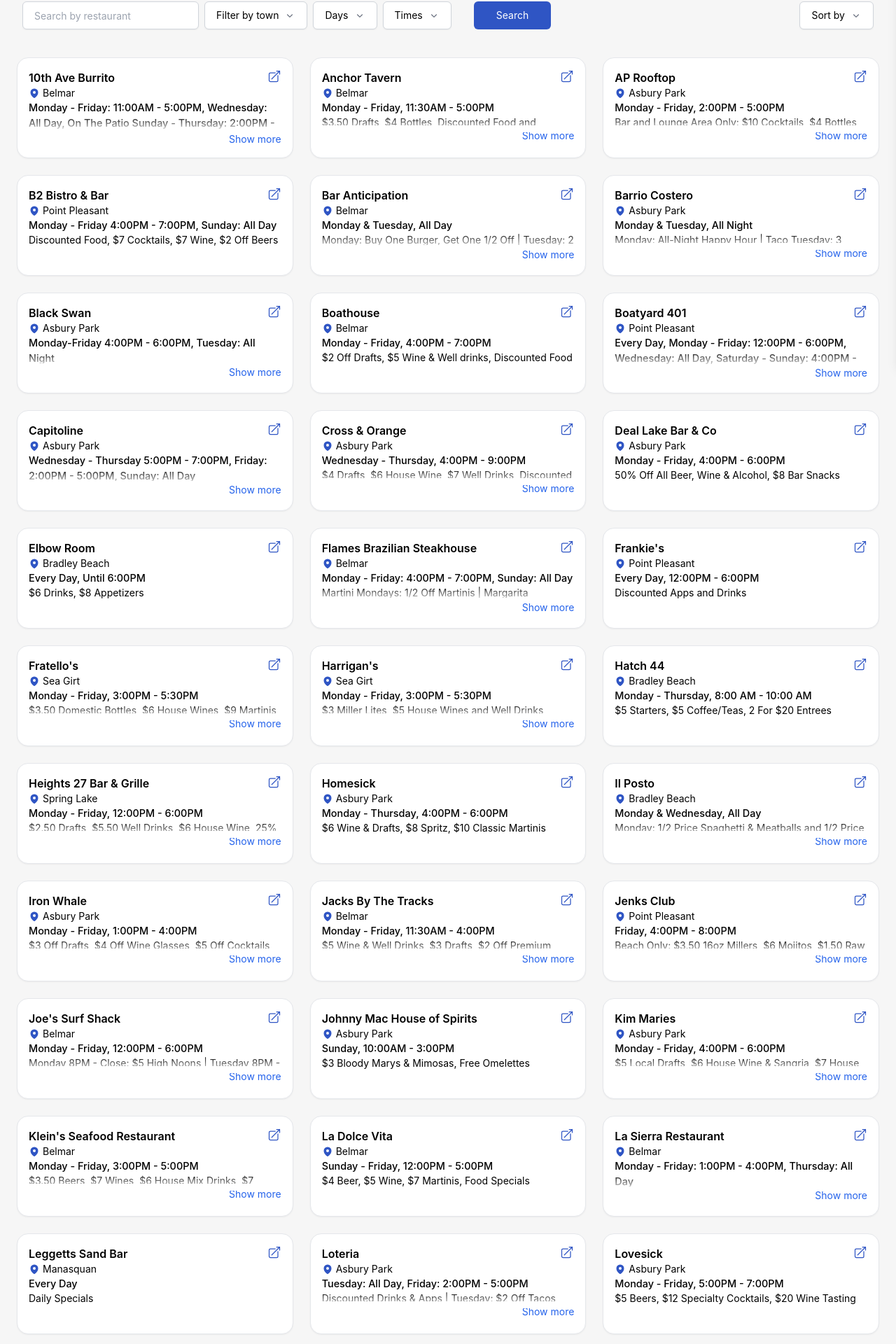
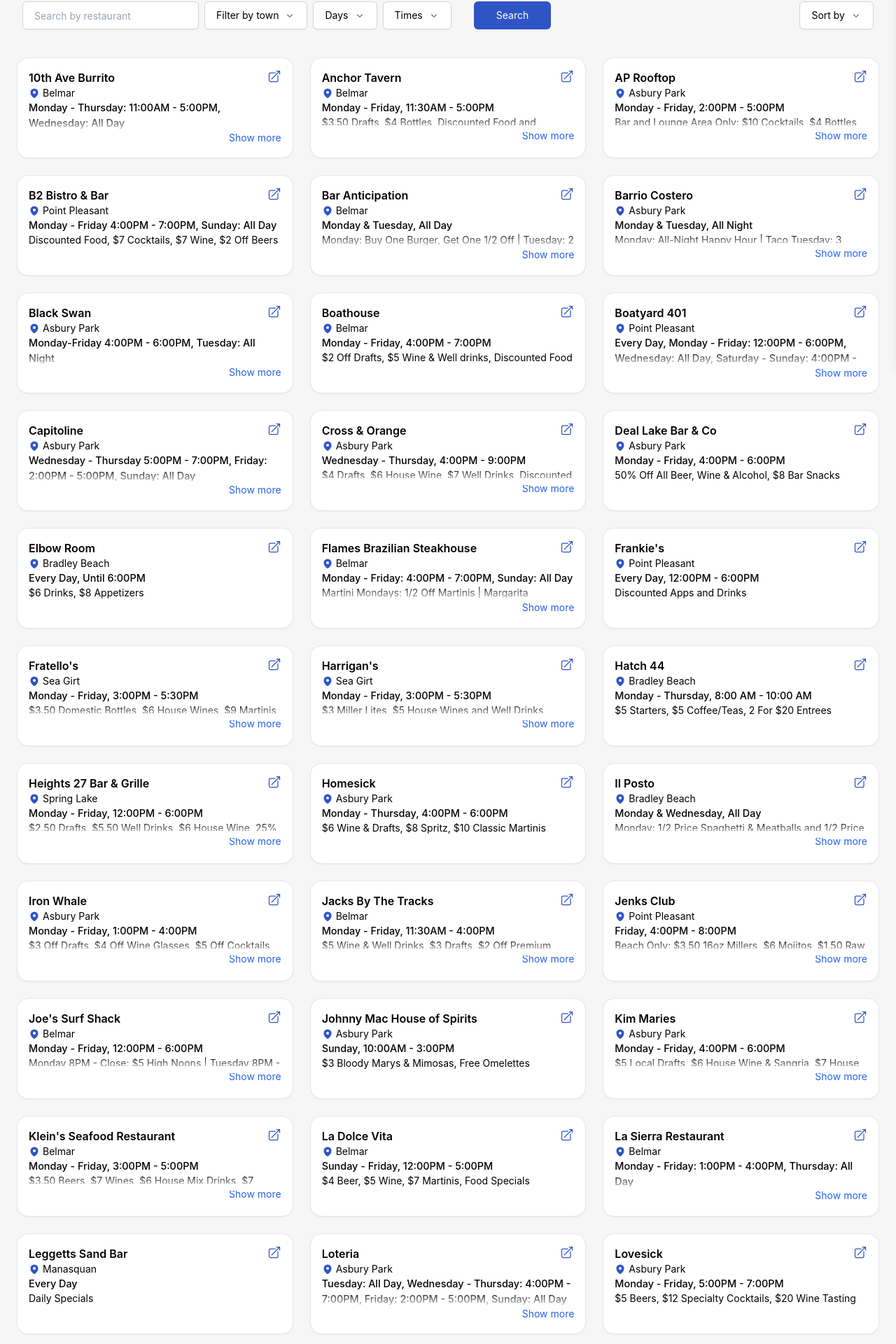
Before and after one commit to marytomkins/jersey-shore-happy-hours, a React (Create React App) app: page / in a window 1280 px wide. Shown: the part 278-2198 px from the top of the page at 70% size. Built offline with nearby package versions, Linux system fonts and the light colour scheme.

Commit message:
updates 7/10

```diff
--- a/src/data/happyHours.js
+++ b/src/data/happyHours.js
@@ -288,8 +288,15 @@ const data = [
   {
     name: "Loteria",
     town: "Asbury Park",
-    dayText: "Tuesday: All Day, Friday: 2:00PM - 5:00PM",
-    dayFilter: { Tuesday: ["4:00PM", "10:00PM"], Friday: ["2:00PM", "5:00PM"] },
+    dayText:
+      "Tuesday: All Day, Wednesday - Thursday: 4:00PM - 7:00PM, Friday: 2:00PM - 5:00PM, Sunday: All Day",
+    dayFilter: {
+      Tuesday: ["4:00PM", "10:00PM"],
+      Friday: ["2:00PM", "5:00PM"],
+      Wednesday: ["4:00PM", "7:00PM"],
+      Thursday: ["4:00PM", "7:00PM"],
+      Sunday: ["12:00PM", "8:00PM"],
+    },
     timeFilter: [
       "All Day",
       "12:00PM",
@@ -304,7 +311,7 @@ const data = [
       "9:00PM",
     ],
     description:
-      "Discounted Drinks & Apps | Tuesday: $2 Off Tacos, $10 Dos Equis Buckets",
+      "Tuesday: $2 Off Tacos, $10 Dos Equis Buckets | Wednesday - Friday, Sunday: $10 Margaritas & Discounted Apps",
     link: "https://www.instagram.com/p/DHV6Py-RKgI/",
   },
   {
@@ -364,7 +371,15 @@ const data = [
       Monday: ["4:00PM", "9:00PM"],
     },
     timeText: "All Night",
-    timeFilter: ["4:00PM", "5:00PM","6:00PM","7:00PM","8:00PM","9:00PM","10:00PM",],
+    timeFilter: [
+      "4:00PM",
+      "5:00PM",
+      "6:00PM",
+      "7:00PM",
+      "8:00PM",
+      "9:00PM",
+      "10:00PM",
+    ],
     description:
       "$7 Wine, $9 Cocktails, Discounted food | Thursday: 50% Off Martinis Only",
     link: "https://www.heyreyla.com/drink",
@@ -841,17 +856,14 @@ const data = [
     name: "10th Ave Burrito",
     town: "Belmar",
     link: "https://tenthaveburrito.com/specials/",
-    dayText: "Monday - Friday: 11:00AM - 5:00PM, Wednesday: All Day",
-    timeText: "On The Patio Sunday - Thursday: 2:00PM - 6:00PM",
+    dayText: "Monday - Thursday: 11:00AM - 5:00PM, Wednesday: All Day",
     description:
-      "$3 Beers, $5 Wine & Well Drinks, Discounted Drinks and Food | Monday: Margartia and 1/2 Price Burritos | Tuesday: $10 All You Can Eat Tacos, etc. | On The Patio: $7 Street Tacos, $8 Modelito Buckets ",
+      "$3 Beers, $5 Wine & Well Drinks, Discounted Drinks and Food | Monday: Margartia and 1/2 Price Burritos | Tuesday: $10 All You Can Eat Tacos, etc.",
     dayFilter: {
       Monday: ["11:00AM", "5:00PM"],
       Tuesday: ["11:00AM", "5:00PM"],
       Wednesday: ["11:00AM", "9:00PM"],
       Thursday: ["11:00AM", "5:00PM"],
-      Friday: ["11:00AM", "5:00PM"],
-      Sunday: ["2:00PM", "6:00PM"],
     },
     timeFilter: [
       "All Day",
```
